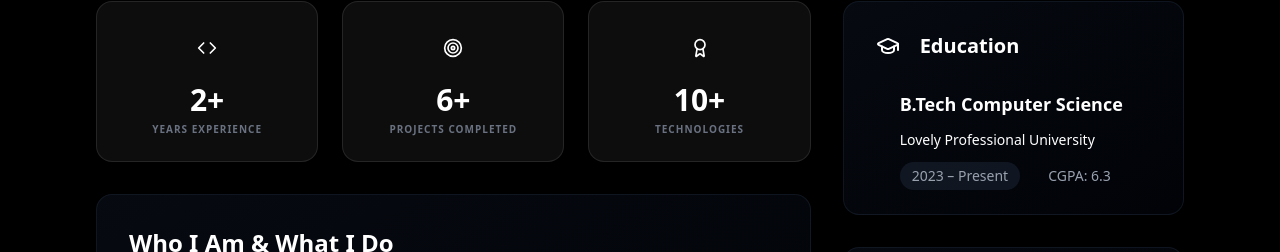
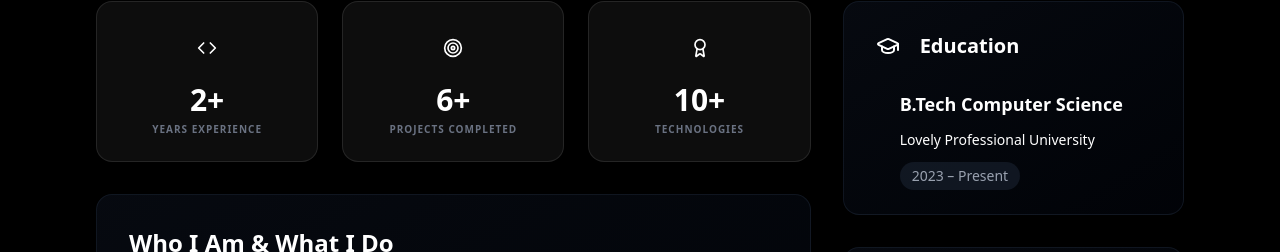
Before and after one commit to Deeptidevi/Portfolio, a Next.js app: page / in a window 1280 px wide. Shown: the part 1149-1401 px from the top of the page. Built offline with nearby package versions, Linux system fonts and the light colour scheme.

Commit message:
style: remove cgpa section from about page

```diff
--- a/src/components/sections/About.jsx
+++ b/src/components/sections/About.jsx
@@ -342,17 +342,6 @@ export function About() {
                     >
                       2023 – Present
                     </motion.span>
-
-                    <motion.span
-                      initial={{ opacity: 0, scale: 0.8 }}
-                      whileInView={{ opacity: 1, scale: 1 }}
-                      viewport={{ once: true }}
-                      transition={{ duration: 0.5, delay: 1 }}
-                      whileHover={{ scale: 1.1 }}
-                      className="px-3 py-1 bg-primary/10 text-primary rounded-full font-medium"
-                    >
-                      CGPA: 6.3
-                    </motion.span>
                   </motion.div>
                 </motion.div>
               </div>
```
